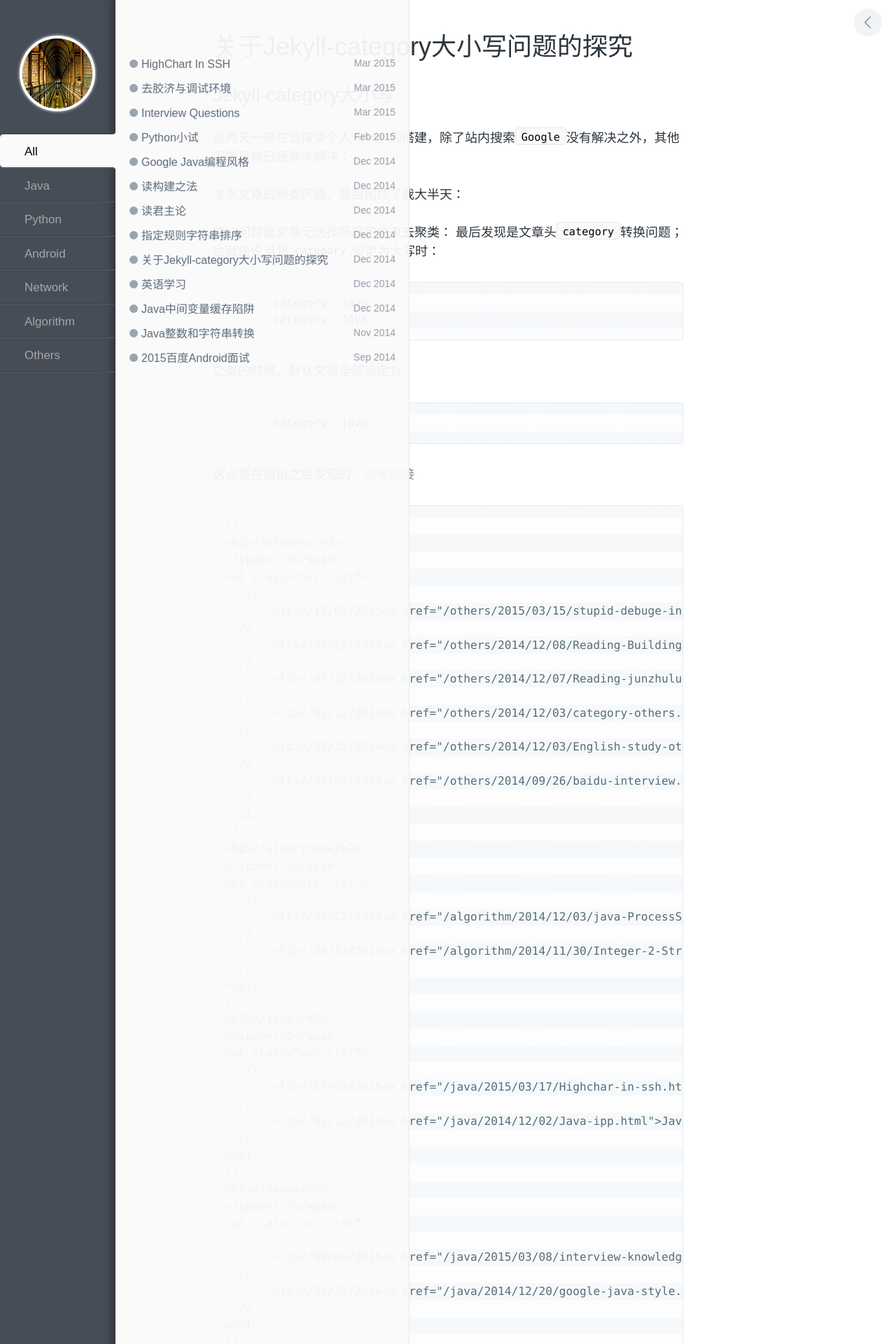
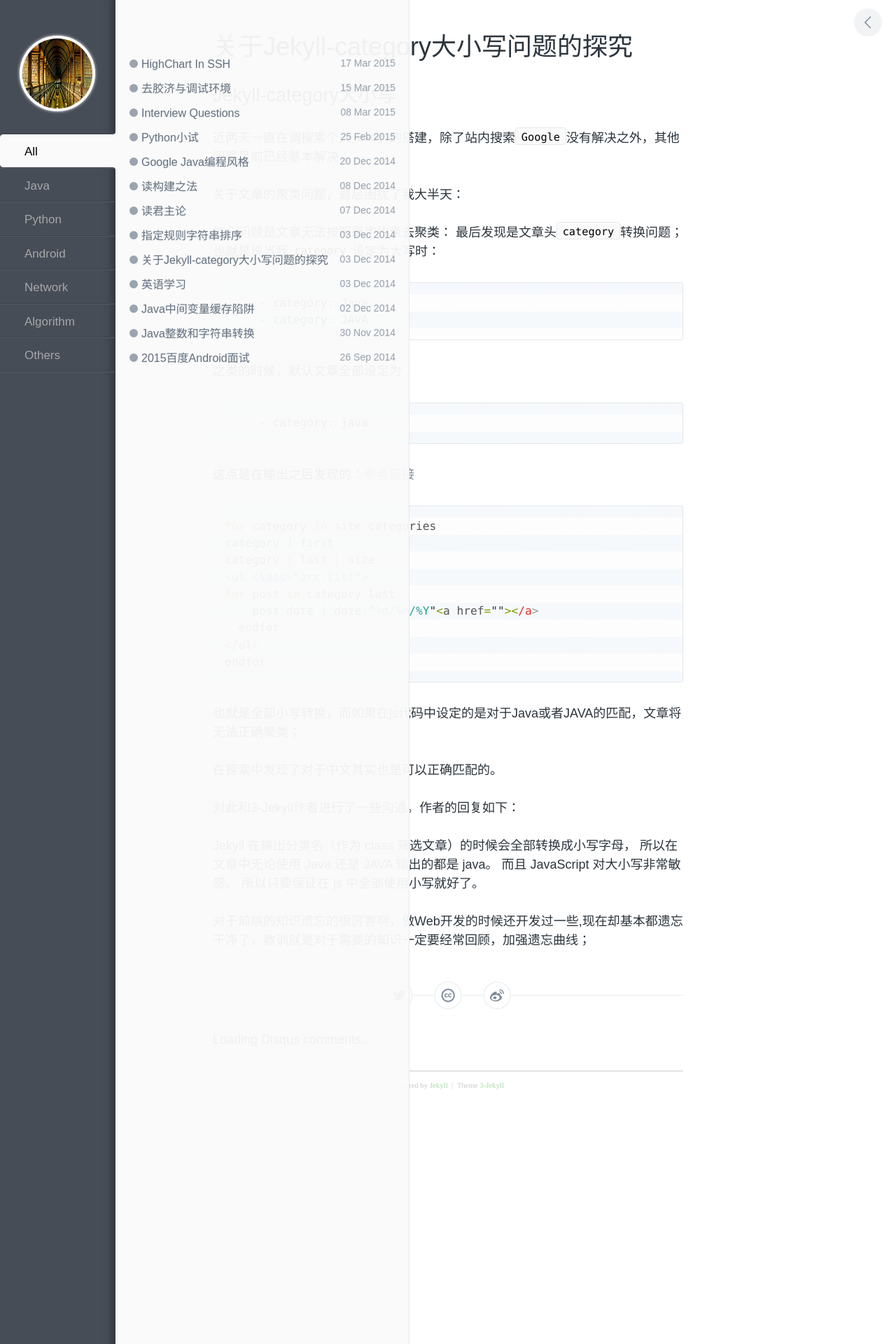
Before and after one commit to enlipan/enlipan.github.io, a Jekyll site: the page built from _posts/2014-12-3-category- others.md, in a window 1280 px wide. Shown: the top 1920 px of the page at 70% size. Built offline with Jekyll 4.4.1, drawn with Linux system fonts in a browser that asks for light colours; comment, search, counter and statistics services are not loaded; some of the changed text lies outside the part shown.

Commit message:
update jekyll

```diff
--- a/_layouts/index.html
+++ b/_layouts/index.html
@@ -41,7 +41,7 @@
 
         <nav id="pl__container">
         {% for post in site.posts %}
-          <a class="{{ post.categories }} pl__all" href="{{ post.url }}"><span class="pl__circle"></span><span class="pl__title">{{ post.title }}</span><span class="pl__date">{{ post.date | date: "%b %Y" }}</span></a>
+          <a class="{{ post.categories }} pl__all" href="{{ post.url }}"><span class="pl__circle"></span><span class="pl__title">{{ post.title }}</span><span class="pl__date">{{ post.date | date: "%d %b %Y" }}</span></a>
         {% endfor %}
         </nav>
       </div> <!-- end #posts-list -->
--- a/_posts/2014-12-3-category- others.md
+++ b/_posts/2014-12-3-category- others.md
@@ -22,15 +22,15 @@ category: others
 
 {% highlight javascript %}
 
-//{% for category in site.categories %}
-<h2>//{{ category | first }}</h2>
-</span>//{{ category | last | size }}</span>
+for category in site.categories
+category | first
+category | last | size
 <ul class="arc-list">
-   // {% for post in category.last %}
-       <li>//{{ post.date | date:"%d/%m/%Y"}}<a href="{{ post.url }}">{{ post.title }}</a></li>
-  // {% endfor %}
+for post in category.last
+    post.date | date:"%d/%m/%Y"<a href="{{ post.url }}">{{ post.title }}</a>
+  endfor
 </ul>
-//{% endfor %}
+endfor
 
 {% endhighlight  %}
 
```
